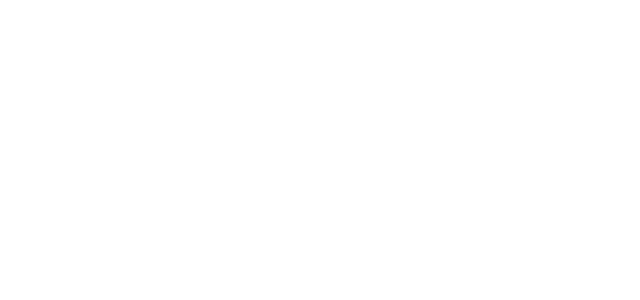
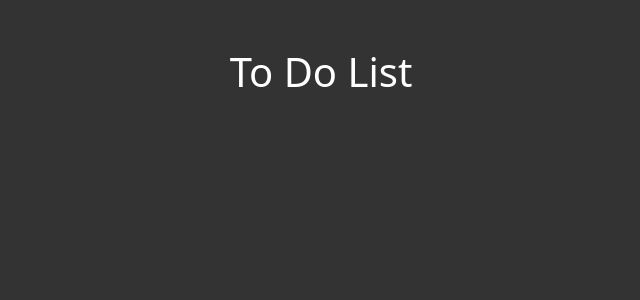
Before and after one commit to BhashithaArambepola/To-Do-List, a React (Create React App) app: page / in a window 1280 px wide. Shown: the top 300 px of the page, without its empty margins (319-959 px from the left). Built offline with nearby package versions, Linux system fonts and the light colour scheme.

Commit message:
setUp File Structure

```diff
--- a/package.json
+++ b/package.json
@@ -3,9 +3,14 @@
   "version": "0.1.0",
   "private": true,
   "dependencies": {
+    "@fortawesome/fontawesome-svg-core": "^6.4.0",
+    "@fortawesome/free-brands-svg-icons": "^6.4.0",
+    "@fortawesome/free-solid-svg-icons": "^6.4.0",
+    "@fortawesome/react-fontawesome": "^0.2.0",
     "@testing-library/jest-dom": "^5.17.0",
     "@testing-library/react": "^13.4.0",
     "@testing-library/user-event": "^13.5.0",
+    "bootstrap": "^5.3.0",
     "react": "^18.2.0",
     "react-dom": "^18.2.0",
     "react-scripts": "5.0.1",
--- a/src/App.js
+++ b/src/App.js
@@ -1,10 +1,11 @@
 import logo from './logo.svg';
 import './App.css';
+import AppBody from './Component/AppBody';
 
 function App() {
   return (
     <div>
-
+      <AppBody/>
     </div>
   );
 }
--- /dev/null
+++ b/src/CSS/AppBody.css
@@ -0,0 +1,7 @@
+body{
+    background-color: #333;
+    color: #fff;
+}
+.appBody{
+    text-align: center;
+}
--- /dev/null
+++ b/src/Component/AppBody.js
@@ -0,0 +1,21 @@
+
+import React ,{useState} from 'react'
+import 'bootstrap/dist/css/bootstrap.min.css'
+import { FontAwesomeIcon } from '@fortawesome/react-fontawesome'
+import { faCircleCheck, faPen, faTrashCan} from '@fortawesome/free-solid-svg-icons'
+import '../CSS/AppBody.css'
+
+function AppBody() {
+
+
+
+
+  return (
+    <div className='appBody py-5'>
+<h1>To Do List</h1>
+
+    </div>
+  )
+}
+
+export default AppBody
```
Also changed, not shown: 1 other file (tests, documents, lock files or other folders).
